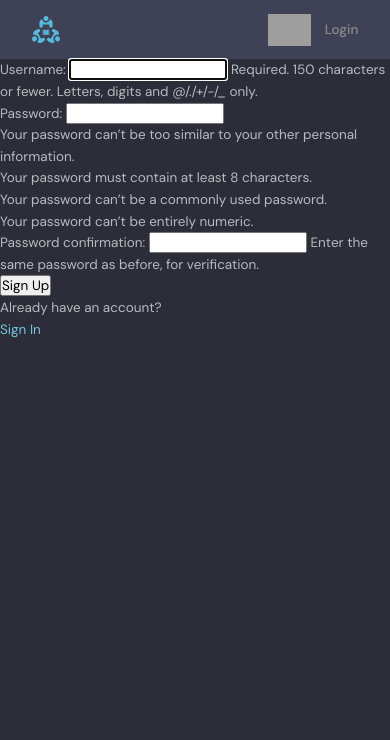
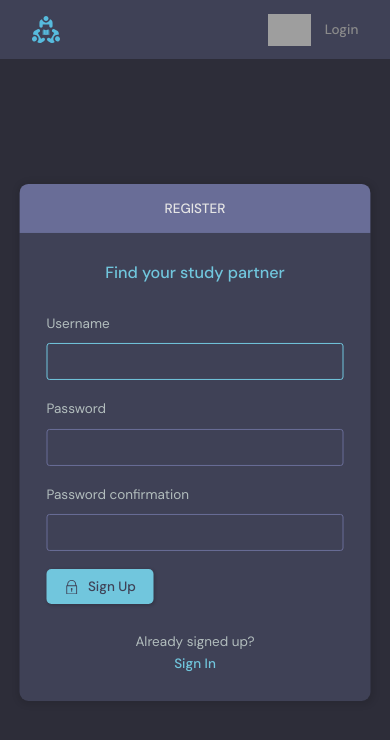
Before and after one commit to Manasseh-Kinyua/estudiar_django, a Django app: page /register/ in a window 390 px wide. Shown: the top 740 px of the page. Run offline with Django 4.2, Linux system fonts and the light colour scheme; grey boxes are pictures that could not be loaded.

Commit message:
create topics mobile view

```diff
--- a/base/templates/base/home.html
+++ b/base/templates/base/home.html
@@ -9,7 +9,7 @@
         <!-- Room List Start -->
         <div class="roomList">
           <div class="mobile-menu">
-            <form class="header__search">
+            <form class="header__search" method="GET" action="{% url 'home' %}">
               <label>
                 <svg version="1.1" xmlns="http://www.w3.org/2000/svg" width="32" height="32" viewBox="0 0 32 32">
                   <title>search</title>
@@ -17,11 +17,11 @@
                     d="M32 30.586l-10.845-10.845c1.771-2.092 2.845-4.791 2.845-7.741 0-6.617-5.383-12-12-12s-12 5.383-12 12c0 6.617 5.383 12 12 12 2.949 0 5.649-1.074 7.741-2.845l10.845 10.845 1.414-1.414zM12 22c-5.514 0-10-4.486-10-10s4.486-10 10-10c5.514 0 10 4.486 10 10s-4.486 10-10 10z"
                   ></path>
                 </svg>
-                <input placeholder="Search for posts" />
+                <input name="q" placeholder="Search for posts" />
               </label>
             </form>
             <div class="mobile-menuItems">
-              <a class="btn btn--main btn--pill" href="#">Browse Topics</a>
+              <a class="btn btn--main btn--pill" href="{% url 'topics' %}">Browse Topics</a>
               <a class="btn btn--main btn--pill" href="#">Recent Activities</a>
             </div>
           </div>
--- a/base/templates/base/login_register.html
+++ b/base/templates/base/login_register.html
@@ -2,37 +2,113 @@
 
 {% block content %}
 
-{% if page == 'login' %}
-<div>
-    <form action="" method="POST">
-        {% csrf_token %}
+    <main class="auth layout">
+      {% if page == 'login' %}
+      <div class="container">
+        <div class="layout__box">
+          <div class="layout__boxHeader">
+            <div class="layout__boxTitle">
+              <h3>Login</h3>
+            </div>
+          </div>
+          <div class="layout__body">
+            <h2 class="auth__tagline">Find your study partner</h2>
 
-        <label for="">Username:</label>
-        <input type="text" name="username" placeholder="Enter your Username">
+            <form class="form" action="" method="POST">
+              {% csrf_token %}
 
-        <label for="">Password:</label>
-        <input type="password" name="password" placeholder="..........">
+              <div class="form__group form__group">
+                <label for="room_name">Username</label>
+                <input id="username" name="username" type="text" placeholder="e.g. dennis_ivy" />
+              </div>
+              <div class="form__group">
+                <label for="password">Password</label>
+                <input
+                  id="password"
+                  name="password"
+                  type="password"
+                  placeholder="&bull;&bull;&bull;&bull;&bull;&bull;&bull;&bull;"
+                />
+              </div>
 
-        <input type="submit" value="Login">
-    </form>
-    <p>Haven't signed up yet?</p>
-    <a href="{% url 'register' %}">Sign Up</a>
-</div>
+              <button class="btn btn--main" type="submit">
+                <svg
+                  version="1.1"
+                  xmlns="http://www.w3.org/2000/svg"
+                  width="32"
+                  height="32"
+                  viewBox="0 0 32 32"
+                >
+                  <title>lock</title>
+                  <path
+                    d="M27 12h-1v-2c0-5.514-4.486-10-10-10s-10 4.486-10 10v2h-1c-0.553 0-1 0.447-1 1v18c0 0.553 0.447 1 1 1h22c0.553 0 1-0.447 1-1v-18c0-0.553-0.447-1-1-1zM8 10c0-4.411 3.589-8 8-8s8 3.589 8 8v2h-16v-2zM26 30h-20v-16h20v16z"
+                  ></path>
+                  <path
+                    d="M15 21.694v4.306h2v-4.306c0.587-0.348 1-0.961 1-1.694 0-1.105-0.895-2-2-2s-2 0.895-2 2c0 0.732 0.413 1.345 1 1.694z"
+                  ></path>
+                </svg>
 
-{% else %}
+                Login
+              </button>
+            </form>
 
-<div>
-    <form action="" method="POST">
-        {% csrf_token %}
+            <div class="auth__action">
+              <p>Haven't signed up yet?</p>
+              <a href="{% url 'register' %}" class="btn btn--link">Sign Up</a>
+            </div>
+          </div>
+        </div>
+      </div>
+      {% else %}
+      <div class="container">
+        <div class="layout__box">
+          <div class="layout__boxHeader">
+            <div class="layout__boxTitle">
+              <h3>Register</h3>
+            </div>
+          </div>
+          <div class="layout__body">
+            <h2 class="auth__tagline">Find your study partner</h2>
 
-        {{form.as_p}}
+            <form class="form" action="" method="POST">
+              {% csrf_token %}
 
-        <input type="submit" value="Sign Up">
-    </form>
-    <p>Already have an account?</p>
-    <a href="{% url 'login' %}">Sign In</a>
-</div>
+              {% for field in form %}
+              <div class="form__group form__group">
+                <label for="room_name">{{field.label}}</label>
+                {{field}}
+              </div>
+              {% endfor %}
 
-{% endif %}
+              <button class="btn btn--main" type="submit">
+                <svg
+                  version="1.1"
+                  xmlns="http://www.w3.org/2000/svg"
+                  width="32"
+                  height="32"
+                  viewBox="0 0 32 32"
+                >
+                  <title>lock</title>
+                  <path
+                    d="M27 12h-1v-2c0-5.514-4.486-10-10-10s-10 4.486-10 10v2h-1c-0.553 0-1 0.447-1 1v18c0 0.553 0.447 1 1 1h22c0.553 0 1-0.447 1-1v-18c0-0.553-0.447-1-1-1zM8 10c0-4.411 3.589-8 8-8s8 3.589 8 8v2h-16v-2zM26 30h-20v-16h20v16z"
+                  ></path>
+                  <path
+                    d="M15 21.694v4.306h2v-4.306c0.587-0.348 1-0.961 1-1.694 0-1.105-0.895-2-2-2s-2 0.895-2 2c0 0.732 0.413 1.345 1 1.694z"
+                  ></path>
+                </svg>
+
+                Sign Up
+              </button>
+            </form>
+
+            <div class="auth__action">
+              <p>Already signed up?</p>
+              <a href="{% url 'login' %}" class="btn btn--link">Sign In</a>
+            </div>
+          </div>
+        </div>
+      </div>
+      {% endif %}
+    </main>
 
 {% endblock content %}
--- a/base/templates/base/topics_component.html
+++ b/base/templates/base/topics_component.html
@@ -13,7 +13,7 @@
       {% endfor %}
 
     </ul>
-    <a class="btn btn--link" href="topics.html">
+    <a class="btn btn--link" href="{% url 'topics' %}">
       More
       <svg version="1.1" xmlns="http://www.w3.org/2000/svg" width="32" height="32" viewBox="0 0 32 32">
         <title>chevron-down</title>
--- a/base/urls.py
+++ b/base/urls.py
@@ -14,6 +14,7 @@ urlpatterns = [
     path('create-room/', views.create_room, name='create-room'),
     path('update-room/<str:pk>/', views.update_room, name='update-room'),
     path('delete-room/<str:pk>/', views.delete_room, name='delete-room'),
+    path('topics', views.topics, name='topics'),
 
     path('delete-message/<str:pk>/', views.delete_message, name='delete-message'),
 ]
--- a/base/views.py
+++ b/base/views.py
@@ -73,7 +73,7 @@ def home(request):
         Q(name__icontains=q) |
         Q(description__icontains=q)
         )
-    topics = Topic.objects.all()
+    topics = Topic.objects.all()[0:5]
     room_count = rooms.count()
     recent_activity = Message.objects.filter(Q(room__topic__name__icontains=q))
 
@@ -222,3 +222,8 @@ def update_user(request):
         "form": form,
     }
     return render(request, 'base/update_user.html', context)
+
+def topics(request):
+    q = request.GET.get('q') if request.GET.get('q') != None else ''
+    topics = Topic.objects.filter(name__icontains=q)
+    return render(request, 'base/topics.html', {'topics': topics})
```
Also changed, not shown: base/templates/base/login_register_old.html (added, +38 -0 lines), base/templates/base/topics.html (added, +51 -0 lines), db.sqlite3.
